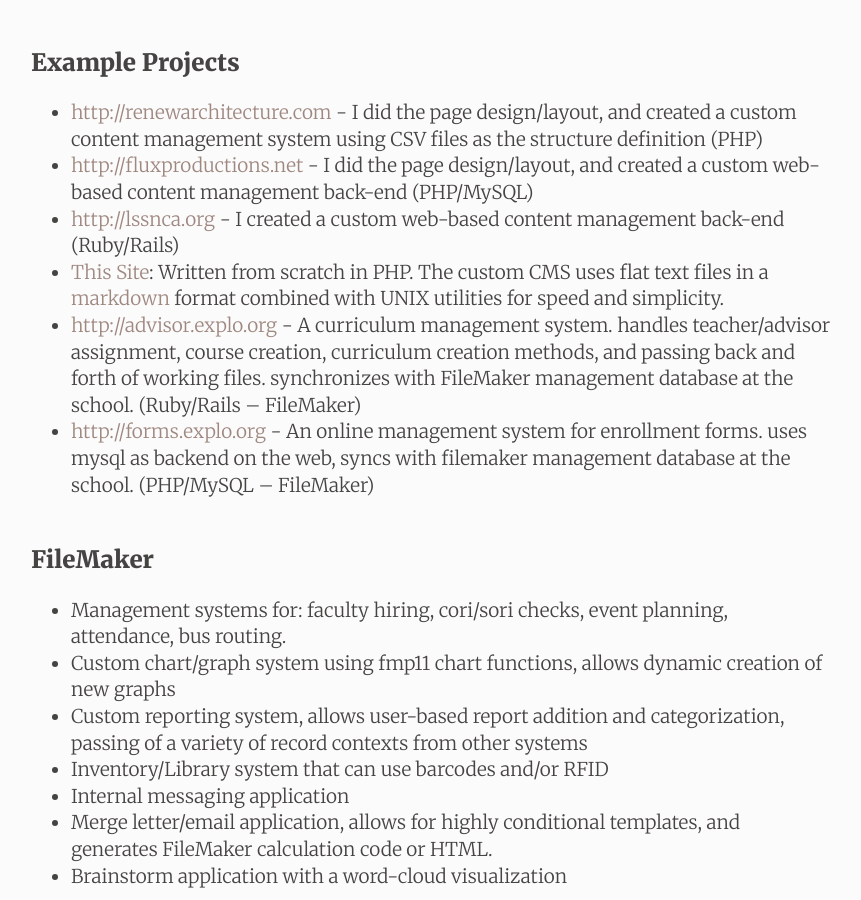
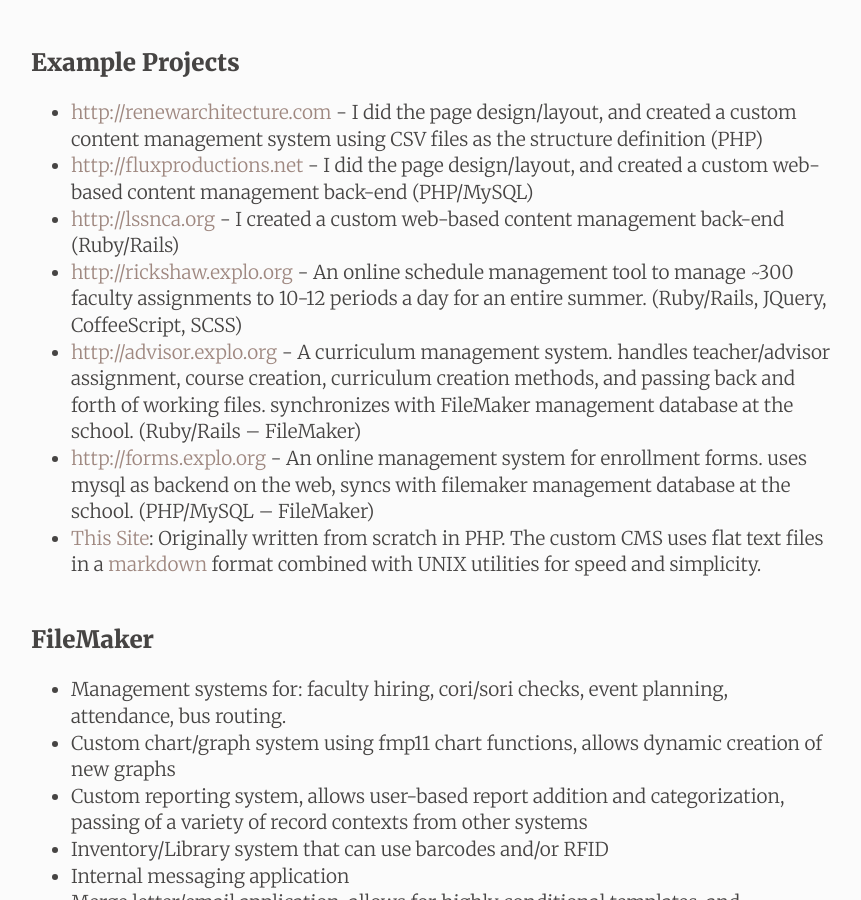
Before and after one commit to dmerand/donald.merand.org, a Jekyll site: the page built from _posts/2012-03-01-resume.md, in a window 1280 px wide and 900 px high, scrolled down 970 px. Shown: the whole window, without its empty margins (209-1070 px from the left). Built offline with Jekyll 4.4.1, drawn with Linux system fonts in a browser that asks for light colours; comment, search, counter and statistics services are not loaded.

Commit message:
updated projects section

```diff
--- a/_posts/2012-03-01-resume.md
+++ b/_posts/2012-03-01-resume.md
@@ -69,9 +69,10 @@
 - <http://renewarchitecture.com> - I did the page design/layout, and created a custom content management system using CSV files as the structure definition (PHP)
 - <http://fluxproductions.net> - I did the page design/layout, and created a custom web-based content management back-end (PHP/MySQL)
 - <http://lssnca.org> - I created a custom web-based content management back-end (Ruby/Rails)
-- [This Site](http://donaldmerand.com/view/1330567537): Written from scratch in PHP. The custom CMS uses flat text files in a [markdown](http://daringfireball.net/projects/markdown/) format combined with UNIX utilities for speed and simplicity.
+- <http://rickshaw.explo.org> - An online schedule management tool to manage ~300 faculty assignments to 10-12 periods a day for an entire summer. (Ruby/Rails, JQuery, CoffeeScript, SCSS)
 - <http://advisor.explo.org> - A curriculum management system. handles teacher/advisor assignment, course creation, curriculum creation methods, and passing back and forth of working files. synchronizes with FileMaker management database at the school. (Ruby/Rails -- FileMaker)
 - <http://forms.explo.org> - An online management system for enrollment forms. uses mysql as backend on the web, syncs with filemaker management database at the school. (PHP/MySQL -- FileMaker)
+- [This Site](http://donaldmerand.com/code/2012/02/29/about-this-site.html): Originally written from scratch in PHP. The custom CMS uses flat text files in a [markdown](http://daringfireball.net/projects/markdown/) format combined with UNIX utilities for speed and simplicity.
 
 
 #    FileMaker
```
